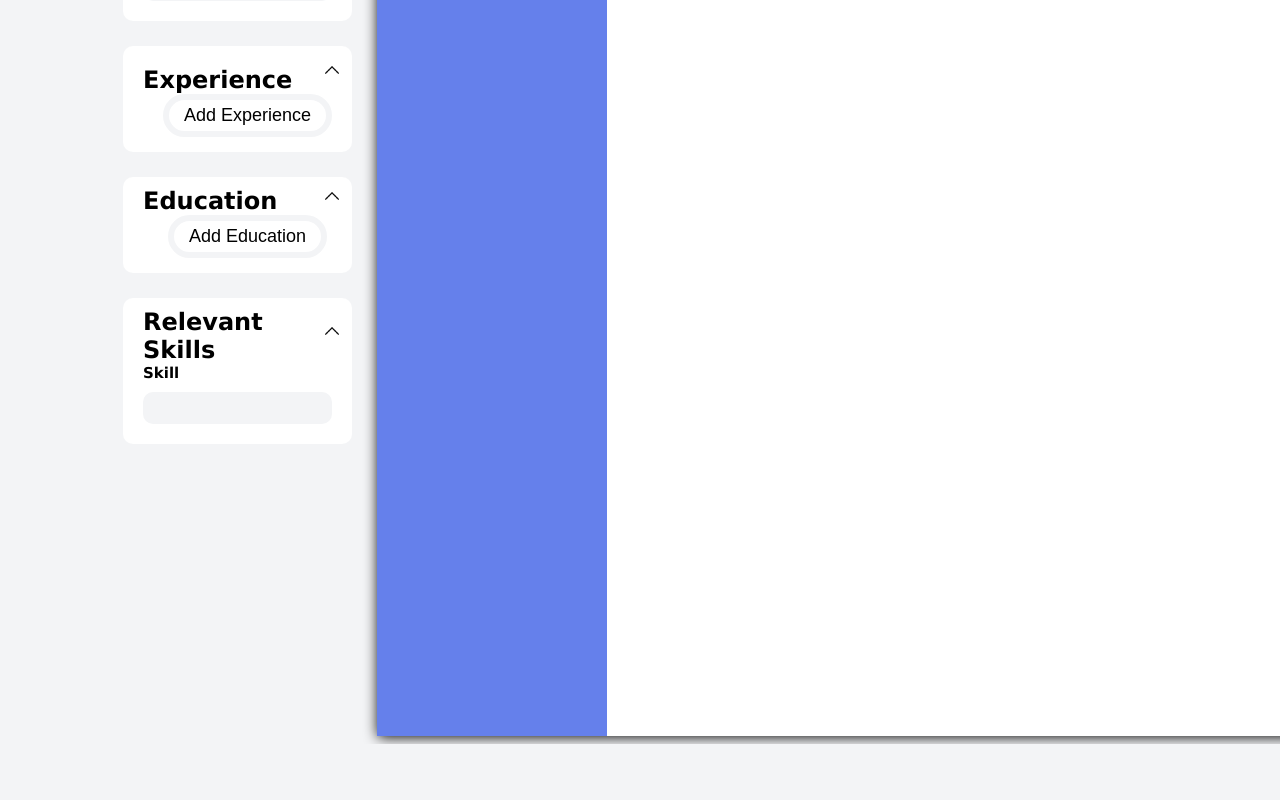
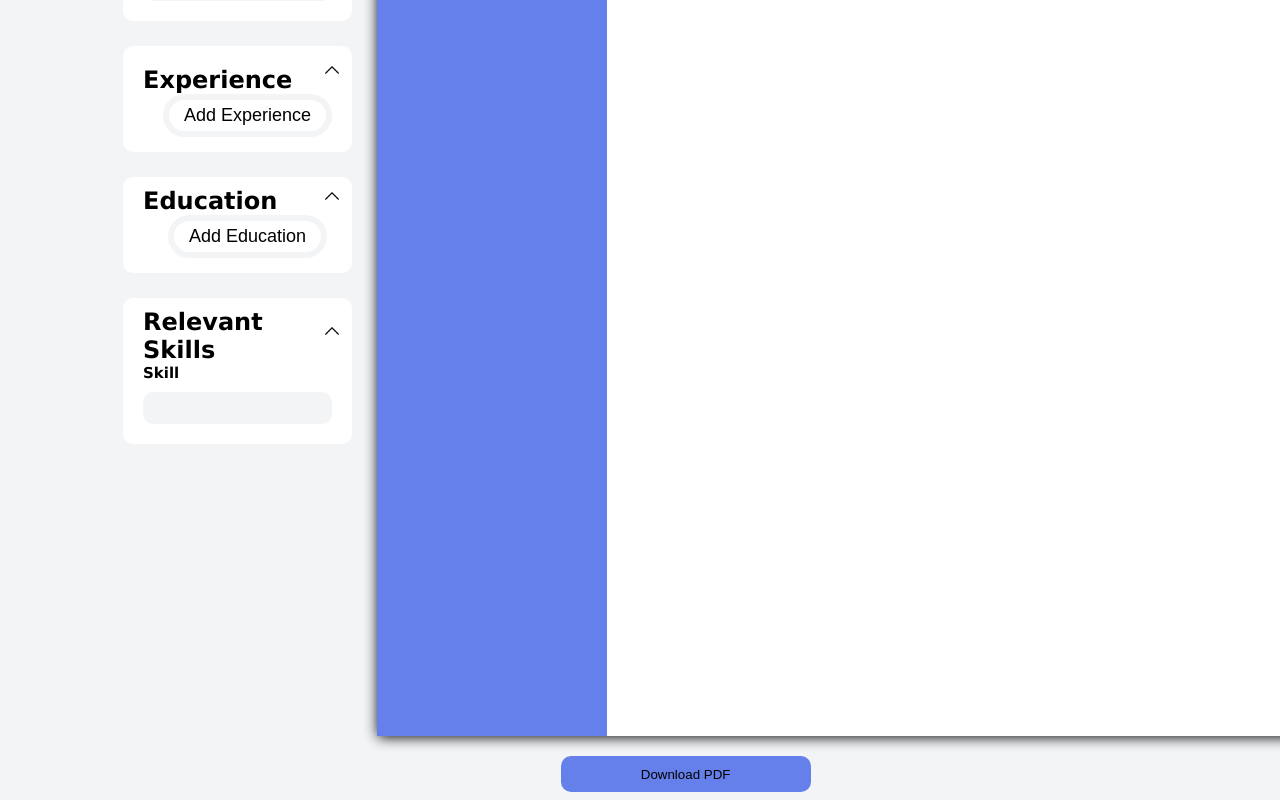
Before and after one commit to paulwilsonr/CVApp, a React (Vite) app: page / in a window 1280 px wide. Shown: the part 488-1288 px from the top of the page. Before the commit the page ends 1232 px from the top, so only its background shows below. Built offline with nearby package versions, Linux system fonts and the light colour scheme.

Commit message:
Add pdf download option

```diff
--- a/package.json
+++ b/package.json
@@ -10,6 +10,8 @@
     "preview": "vite preview"
   },
   "dependencies": {
+    "html2canvas": "^1.4.1",
+    "jspdf": "^2.5.1",
     "prop-types": "^15.8.1",
     "react": "^18.2.0",
     "react-dom": "^18.2.0",
--- a/src/components/cvDisplay/CVDisplay.jsx
+++ b/src/components/cvDisplay/CVDisplay.jsx
@@ -3,10 +3,34 @@ import JobCard from './JobCard'
 import SkillsPannel from './SkillsPannel'
 import ColorPannel from './ColorPannel'
 import InfoPannel from './InfoPannel'
+import html2canvas from 'html2canvas'
+import { jsPDF } from 'jspdf'
+import { useRef } from 'react'
 
 export default function CVDisplay ({ cvInfo, fontChoice, layoutChoice }) {
+  const printRef = useRef(null)
+
+  async function handleDownloadPdf () {
+    const element = printRef.current
+    const canvas = await html2canvas(element)
+    const data = canvas.toDataURL('image/png')
+
+    const pdf = new jsPDF()
+    const imgProperties = pdf.getImageProperties(data)
+    const pdfWidth = pdf.internal.pageSize.getWidth()
+    const pdfHeight = pdf.internal.pageSize.getHeight()
+
+    pdf.addImage(data, 'PNG', 0, 0, pdfWidth, pdfHeight)
+    pdf.save('MyCV.pdf')
+  }
+
   return (
-    <div className={'cvContainer ' + layoutChoice} style={fontChoice}>
+    <>
+      <div
+        ref={printRef}
+        className={'cvContainer ' + layoutChoice}
+        style={fontChoice}
+      >
         <ColorPannel layoutChoice={layoutChoice} cvInfo={cvInfo} />
 
         <InfoPannel
@@ -25,5 +49,13 @@ export default function CVDisplay ({ cvInfo, fontChoice, layoutChoice }) {
           ''
         )}
       </div>
+      <button
+        type='button'
+        onClick={handleDownloadPdf}
+        className='downloadButton'
+      >
+        Download PDF
+      </button>
+    </>
   )
 }
--- a/src/components/cvDisplay/ColorPannel.jsx
+++ b/src/components/cvDisplay/ColorPannel.jsx
@@ -35,7 +35,7 @@ export default function ColorPannel ({layoutChoice, cvInfo}) {
             </p>
           </div>
         </div>
-        <div className={'pannelInfoHolder ' + layoutChoice}>
+        <div className={' ' + layoutChoice}>
           <ul className={'linksHolder ' + layoutChoice}>
             {cvInfo.personal.links.map(link => {
               return (
--- a/src/style.css
+++ b/src/style.css
@@ -9,6 +9,10 @@
 #root {
     display: grid;
     grid-template-columns: 1fr 3fr 8fr;
+}
+
+button {
+    cursor: pointer;
 }
 
 .controlableTextColor {
@@ -24,6 +28,7 @@ h2 {
     height: 20px;
     align-self: center;
     margin-right: 10px;
+    cursor: pointer;
 }
 
 .forms {
@@ -301,6 +306,7 @@ input {
     display: flex;
     flex-direction: column;
     min-width: 230px;
+    height: 100%;
 }
 .colorPannel.right {
     grid-area: 1/2/4/3;
@@ -327,13 +333,16 @@ input {
 .linksHolder.top {
     display: flex;
     justify-content: center;
-    width: 100%;
+    flex-wrap: wrap;
+    width: 90%;
+    margin: 0 5%;
 }
 .linksText.top {
     margin: 0 10px;
+    min-width: fit-content;
 }
 .linksText.left, .linksText.right {
-    margin-left: 20px;
+    margin-left: 50px;
 }
 
 .personalInfoHolder.top{
@@ -405,12 +414,14 @@ ul {
 .pannelInfoHolder {
     display: grid;
     align-items: center;
+    justify-content: center;
     grid-template-columns: 55px 1fr;
 
 }
 .pannelInfoHolder.left, .pannelInfoHolder.right {
     justify-content: start;
     margin-bottom: 20px;
+    margin-right: 10px;
 }
 .pannelInfoHolder.top {
     margin: 0 10px;
@@ -480,3 +491,15 @@ ul {
 .jobDesc {
     grid-area: 3/2/4/3;
 }
+
+.downloadButton {
+    grid-area: 2/3/3/4;
+    border: none;
+    background-color: var(--main-color);
+    color: var(--textColor);
+    height: 36px;
+    width: 250px;
+    margin-left: 20%;
+    margin-top: 20px;
+    border-radius: 10px;
+}
```
Also changed, not shown: src/App.jsx (+5 -2 lines), 1 other file (tests, documents, lock files or other folders). Lines whose indentation alone changed are shown as unchanged.
